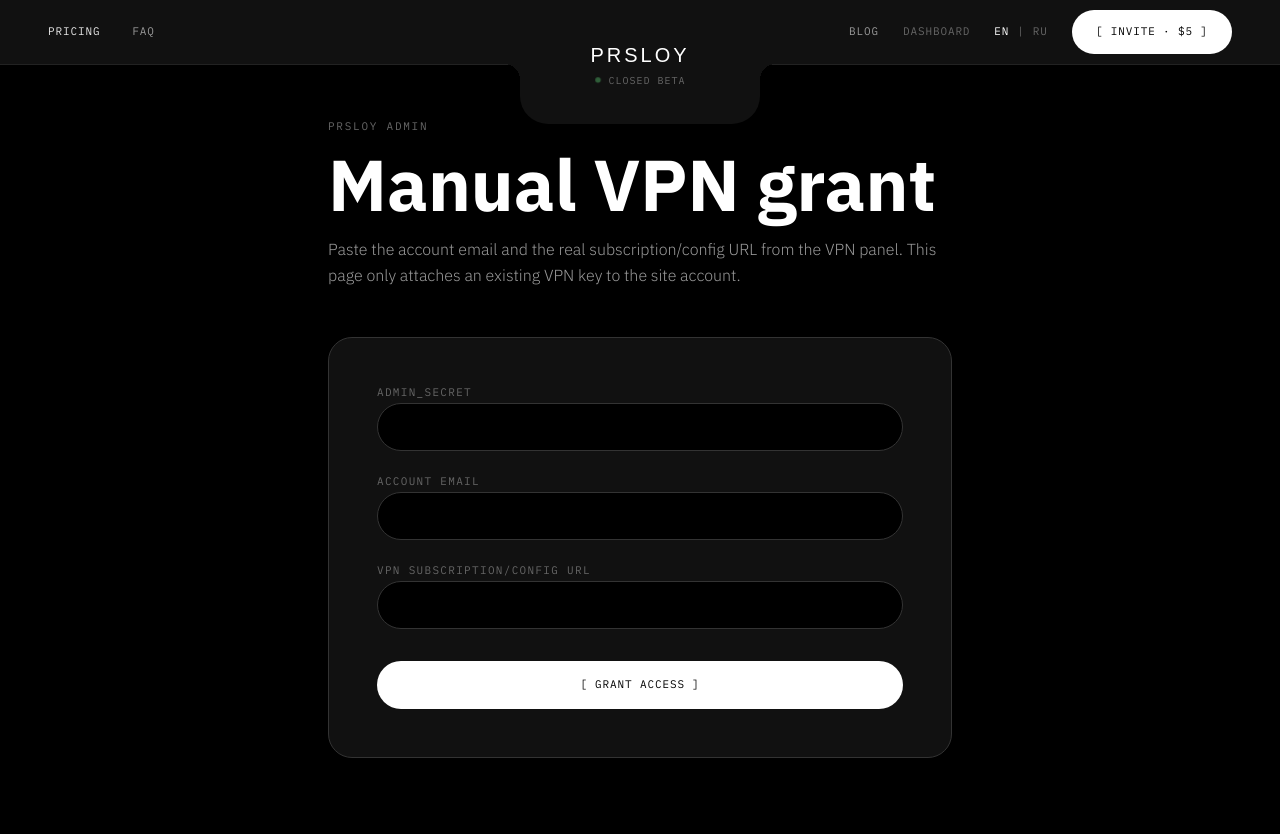
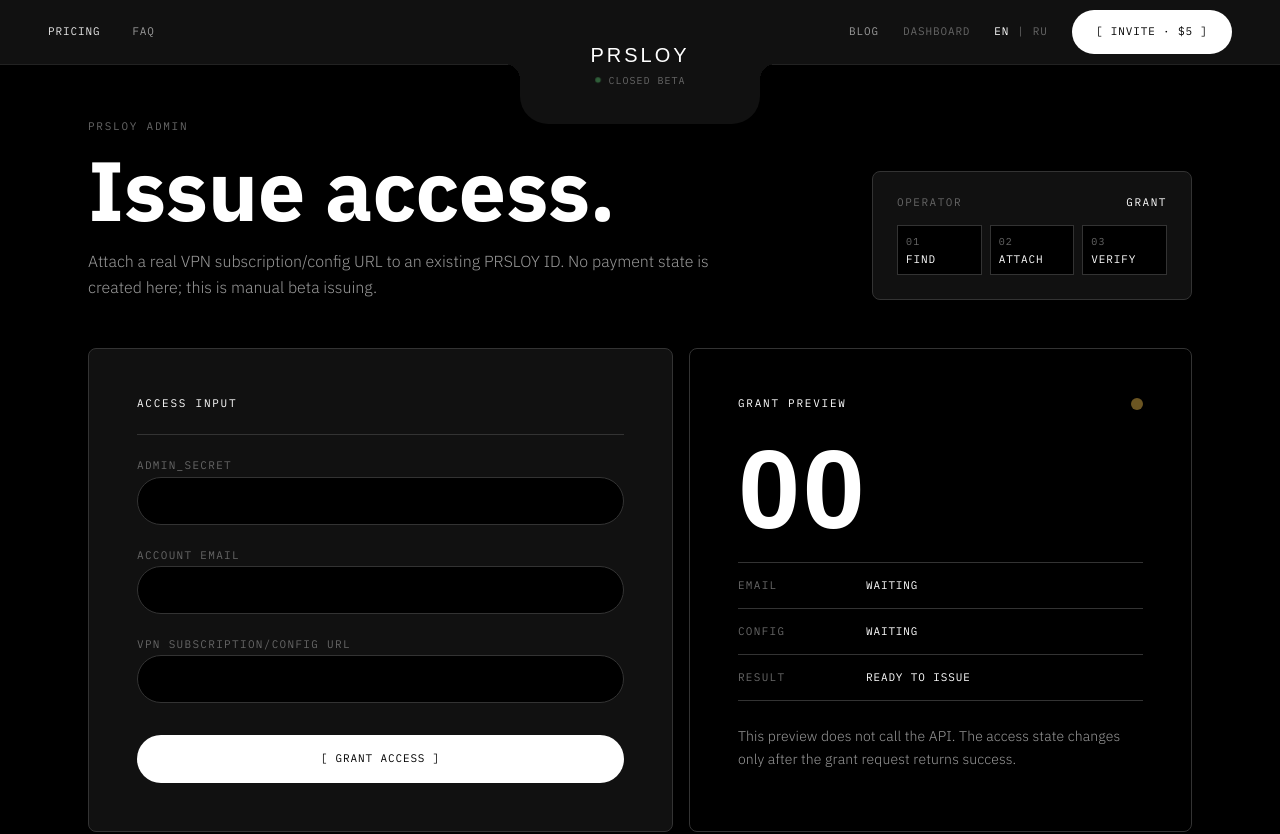
Before and after one commit to convyrtech/PrsloyVPNsite, a Next.js app: page /en/admin/grant in a window 1280 px wide. Shown: the top 834 px of the page. Built offline with nearby package versions, Linux system fonts and the light colour scheme; a web font is replaced by a local one.

Commit message:
Polish manual access grants
Harden the admin grant route validation and turn the manual issuing page into a usable operator console for beta access.

```diff
--- a/src/app/[locale]/admin/grant/page.tsx
+++ b/src/app/[locale]/admin/grant/page.tsx
@@ -18,5 +18,5 @@
   const { locale } = await params;
   setRequestLocale(locale);
 
-  return <AdminGrantClient />;
+  return <AdminGrantClient locale={locale} />;
 }
--- a/src/app/api/admin/grant/route.ts
+++ b/src/app/api/admin/grant/route.ts
@@ -1,6 +1,7 @@
 import { NextResponse } from "next/server";
 import { createHash, timingSafeEqual } from "crypto";
 import { AuthError, getAuthSetupErrorCode, grantAccess } from "@/lib/auth";
+import { isValidEmail } from "@/lib/validation";
 
 export const runtime = "nodejs";
 
@@ -8,6 +9,19 @@
   email?: unknown;
   subscriptionUrl?: unknown;
 };
+
+const MAX_SUBSCRIPTION_URL_LENGTH = 4096;
+const ALLOWED_CONFIG_PROTOCOLS = new Set([
+  "https:",
+  "http:",
+  "vless:",
+  "vmess:",
+  "trojan:",
+  "ss:",
+  "hysteria2:",
+  "hy2:",
+  "wireguard:",
+]);
 
 // Constant-time compare via fixed-length digests — avoids leaking
 // the secret length and short-circuiting on the first wrong byte.
@@ -39,12 +53,28 @@
     return NextResponse.json({ ok: false, error: "invalid_json" }, { status: 400 });
   }
 
-  const email = typeof body.email === "string" ? body.email : "";
-  if (!email.trim()) {
+  const email = typeof body.email === "string" ? body.email.trim().toLowerCase() : "";
+  if (!email) {
     return NextResponse.json({ ok: false, error: "email_required" }, { status: 400 });
   }
+  if (!isValidEmail(email)) {
+    return NextResponse.json({ ok: false, error: "invalid_email" }, { status: 400 });
+  }
+
   const subscriptionUrl =
-    typeof body.subscriptionUrl === "string" ? body.subscriptionUrl : undefined;
+    typeof body.subscriptionUrl === "string" ? body.subscriptionUrl.trim() : "";
+  if (!subscriptionUrl) {
+    return NextResponse.json(
+      { ok: false, error: "subscription_url_required" },
+      { status: 400 }
+    );
+  }
+  if (!isAllowedSubscriptionUrl(subscriptionUrl)) {
+    return NextResponse.json(
+      { ok: false, error: "invalid_subscription_url" },
+      { status: 400 }
+    );
+  }
 
   try {
     const user = await grantAccess(email, { subscriptionUrl });
@@ -67,3 +97,13 @@
     return NextResponse.json({ ok: false, error: "grant_failed" }, { status: 500 });
   }
 }
+
+function isAllowedSubscriptionUrl(value: string): boolean {
+  if (value.length > MAX_SUBSCRIPTION_URL_LENGTH) return false;
+  try {
+    const url = new URL(value);
+    return ALLOWED_CONFIG_PROTOCOLS.has(url.protocol);
+  } catch {
+    return false;
+  }
+}
--- a/src/components/admin/AdminGrantClient.tsx
+++ b/src/components/admin/AdminGrantClient.tsx
@@ -1,11 +1,14 @@
 "use client";
 
 import { useState } from "react";
+import { Link } from "@/i18n/routing";
 
 type GrantUser = {
+  id: string;
   email: string;
   emailVerified: boolean;
   accessStatus: string;
+  vpnSlug: string | null;
   subscriptionUrl: string | null;
   updatedAt: string;
 };
@@ -20,14 +23,16 @@
   not_found: "Admin endpoint is disabled. Add ADMIN_SECRET in Vercel env.",
   user_not_found: "No account exists for this email.",
   email_required: "Email is required.",
+  invalid_email: "Email looks invalid.",
   subscription_url_required: "Subscription/config URL is required.",
+  invalid_subscription_url: "Use a supported subscription URL or config URI.",
   kv_not_configured: "Account storage is not configured.",
   auth_secret_not_configured: "AUTH_SECRET is not configured.",
   invalid_json: "Invalid request body.",
   grant_failed: "Grant failed. Check server logs.",
 };
 
-export function AdminGrantClient() {
+export function AdminGrantClient({ locale }: { locale: string }) {
   const [secret, setSecret] = useState("");
   const [email, setEmail] = useState("");
   const [subscriptionUrl, setSubscriptionUrl] = useState("");
@@ -37,6 +42,14 @@
   async function onSubmit(e: React.FormEvent<HTMLFormElement>) {
     e.preventDefault();
     if (pending) return;
+
+    const normalizedEmail = email.trim().toLowerCase();
+    const normalizedUrl = subscriptionUrl.trim();
+    const localError = validateGrantInput(normalizedEmail, normalizedUrl);
+    if (localError) {
+      setResult({ kind: "error", message: localError });
+      return;
+    }
 
     setPending(true);
     setResult({ kind: "idle" });
@@ -49,8 +62,8 @@
           Authorization: `Bearer ${secret}`,
         },
         body: JSON.stringify({
-          email,
-          subscriptionUrl,
+          email: normalizedEmail,
+          subscriptionUrl: normalizedUrl,
         }),
       });
       const data = (await res.json().catch(() => ({}))) as {
@@ -75,29 +88,60 @@
     }
   }
 
+  const hasPreview = email.trim() || subscriptionUrl.trim();
+
   return (
     <main className="min-h-screen bg-black text-text-primary pt-[120px] pb-3xl">
-      <div className="max-w-2xl mx-auto px-lg flex flex-col gap-2xl">
-        <header className="flex flex-col gap-md">
+      <div className="max-w-6xl mx-auto px-lg flex flex-col gap-2xl">
+        <header className="grid gap-xl lg:grid-cols-[1fr_320px] lg:items-end">
+          <div className="flex flex-col gap-md">
             <p className="font-mono text-label uppercase tracking-[0.16em] text-text-disabled">
               PRSLOY ADMIN
             </p>
             <h1
               className="font-body font-bold text-text-display leading-[0.98]"
-            style={{ fontSize: "clamp(36px, 7vw, 72px)" }}
+              style={{ fontSize: "clamp(40px, 7vw, 84px)" }}
             >
-            Manual VPN grant
+              Issue access.
             </h1>
-          <p className="font-body text-body text-text-secondary leading-[1.65]">
-            Paste the account email and the real subscription/config URL from the VPN panel. This
-            page only attaches an existing VPN key to the site account.
+            <p className="max-w-2xl font-body text-body text-text-secondary leading-[1.65]">
+              Attach a real VPN subscription/config URL to an existing PRSLOY ID. No payment
+              state is created here; this is manual beta issuing.
             </p>
+          </div>
+
+          <section className="border border-border-visible rounded-[8px] bg-surface p-lg flex flex-col gap-md">
+            <div className="flex items-center justify-between gap-md font-mono text-label uppercase tracking-[0.14em]">
+              <span className="text-text-disabled">OPERATOR</span>
+              <span className="text-text-display">GRANT</span>
+            </div>
+            <div className="grid grid-cols-3 gap-sm">
+              {["FIND", "ATTACH", "VERIFY"].map((item, index) => (
+                <div key={item} className="border border-border-visible bg-black p-sm">
+                  <div className="font-mono text-[10px] uppercase tracking-[0.12em] text-text-disabled">
+                    {String(index + 1).padStart(2, "0")}
+                  </div>
+                  <div className="mt-xs font-mono text-label uppercase tracking-[0.08em] text-text-display">
+                    {item}
+                  </div>
+                </div>
+              ))}
+            </div>
+          </section>
         </header>
 
+        <section className="grid grid-cols-1 lg:grid-cols-[1fr_0.86fr] gap-md">
           <form
             onSubmit={onSubmit}
-          className="border border-border-visible rounded-[24px] p-xl sm:p-2xl bg-surface flex flex-col gap-lg"
+            className="border border-border-visible rounded-[8px] p-xl sm:p-2xl bg-surface flex flex-col gap-lg"
           >
+            <div className="flex items-center gap-md border-b border-border-visible pb-lg">
+              <span className="font-mono text-label uppercase tracking-[0.16em] text-text-display">
+                Access input
+              </span>
+              <span className="h-px flex-1 bg-border-visible/40" />
+            </div>
+
             <AdminInput
               label="ADMIN_SECRET"
               type="password"
@@ -136,27 +180,181 @@
                 {result.message}
               </p>
             )}
+          </form>
 
-          {result.kind === "success" && (
-            <section className="border border-border-visible rounded-[16px] p-lg flex flex-col gap-sm">
-              <p className="font-mono text-label uppercase tracking-[0.12em] text-success">
-                Access granted
-              </p>
-              <p className="font-body text-body-sm text-text-secondary break-words">
-                {result.user.email}
-              </p>
-              <a
-                href={result.user.subscriptionUrl || "#"}
-                className="font-mono text-body-sm text-text-display break-all hover:opacity-80"
-              >
-                {result.user.subscriptionUrl}
-              </a>
+          <aside className="border border-border-visible rounded-[8px] bg-black p-xl sm:p-2xl flex flex-col gap-xl">
+            <div className="flex items-center justify-between gap-md">
+              <span className="font-mono text-label uppercase tracking-[0.16em] text-text-display">
+                Grant preview
+              </span>
+              <span
+                className={`inline-block h-3 w-3 rounded-full ${
+                  result.kind === "success"
+                    ? "bg-success shadow-[0_0_14px_rgba(74,158,92,0.8)]"
+                    : "bg-warning animate-pulse"
+                }`}
+              />
+            </div>
+
+            {result.kind === "success" ? (
+              <SuccessPanel user={result.user} locale={locale} />
+            ) : (
+              <PreviewPanel email={email} subscriptionUrl={subscriptionUrl} hasPreview={Boolean(hasPreview)} />
+            )}
+          </aside>
         </section>
-          )}
-        </form>
+
+        <section className="grid grid-cols-1 md:grid-cols-3 gap-md">
+          <AdminNote index="01" title="Existing account" body="The user must create a PRSLOY ID first. This tool does not register accounts." />
+          <AdminNote index="02" title="Real config only" body="Paste the actual subscription/config URL from the provisioning panel. Bad URLs are rejected." />
+          <AdminNote index="03" title="User reloads dashboard" body="After success, the user can refresh the dashboard and see active access immediately." />
+        </section>
       </div>
     </main>
   );
+}
+
+function PreviewPanel({
+  email,
+  subscriptionUrl,
+  hasPreview,
+}: {
+  email: string;
+  subscriptionUrl: string;
+  hasPreview: boolean;
+}) {
+  const trimmedUrl = subscriptionUrl.trim();
+  return (
+    <div className="flex flex-col gap-lg">
+      <div className="font-display font-bold text-text-display leading-[0.85]"
+           style={{ fontSize: "clamp(64px, 10vw, 112px)", letterSpacing: "0.02em" }}>
+        {hasPreview ? "01" : "00"}
+      </div>
+      <div className="flex flex-col">
+        <PreviewRow label="Email" value={email.trim().toLowerCase() || "waiting"} />
+        <PreviewRow label="Config" value={trimmedUrl ? maskUrl(trimmedUrl) : "waiting"} />
+        <PreviewRow label="Result" value="ready to issue" />
+      </div>
+      <p className="font-body text-body-sm text-text-secondary leading-[1.65]">
+        This preview does not call the API. The access state changes only after the grant request
+        returns success.
+      </p>
+    </div>
+  );
+}
+
+function SuccessPanel({ user, locale }: { user: GrantUser; locale: string }) {
+  return (
+    <div className="flex flex-col gap-lg">
+      <div className="font-display font-bold text-text-display leading-[0.85]"
+           style={{ fontSize: "clamp(64px, 10vw, 112px)", letterSpacing: "0.02em" }}>
+        OK
+      </div>
+      <div className="flex flex-col">
+        <PreviewRow label="Email" value={user.email} />
+        <PreviewRow label="Access" value={user.accessStatus} />
+        <PreviewRow label="Verified" value={user.emailVerified ? "yes" : "pending email"} />
+        <PreviewRow label="Slug" value={user.vpnSlug || "created"} />
+        <PreviewRow label="Updated" value={formatAdminDate(user.updatedAt, locale)} />
+      </div>
+      {user.subscriptionUrl && (
+        <a
+          href={user.subscriptionUrl}
+          target="_blank"
+          rel="noopener noreferrer"
+          className="font-mono text-body-sm text-text-display break-all hover:opacity-80"
+        >
+          {user.subscriptionUrl}
+        </a>
+      )}
+      <Link
+        href="/dashboard"
+        className="self-start font-mono text-label uppercase tracking-[0.08em] text-text-display hover:opacity-80"
+      >
+        Open dashboard check -&gt;
+      </Link>
+    </div>
+  );
+}
+
+function PreviewRow({ label, value }: { label: string; value: string }) {
+  return (
+    <div className="grid grid-cols-[112px_1fr] gap-md border-t border-border-visible py-md last:border-b">
+      <span className="font-mono text-label uppercase tracking-[0.12em] text-text-disabled">
+        {label}
+      </span>
+      <span className="min-w-0 font-mono text-label uppercase tracking-[0.08em] text-text-display break-words">
+        {value}
+      </span>
+    </div>
+  );
+}
+
+function AdminNote({ index, title, body }: { index: string; title: string; body: string }) {
+  return (
+    <article className="border border-border-visible rounded-[8px] p-lg min-h-[170px] flex flex-col gap-md">
+      <span className="font-mono text-label uppercase tracking-[0.14em] text-text-disabled">
+        {index}
+      </span>
+      <h2 className="font-body font-bold text-text-display text-subheading leading-[1.2]">
+        {title}
+      </h2>
+      <p className="font-body text-body-sm text-text-secondary leading-[1.55]">
+        {body}
+      </p>
+    </article>
+  );
+}
+
+function validateGrantInput(email: string, subscriptionUrl: string): string | null {
+  if (!email) return "Email is required.";
+  if (!/^[^\s@]+@[^\s@]+\.[^\s@]+$/.test(email) || email.length > 254) {
+    return "Email looks invalid.";
+  }
+  if (!subscriptionUrl) return "Subscription/config URL is required.";
+  try {
+    const url = new URL(subscriptionUrl);
+    const allowed = new Set([
+      "https:",
+      "http:",
+      "vless:",
+      "vmess:",
+      "trojan:",
+      "ss:",
+      "hysteria2:",
+      "hy2:",
+      "wireguard:",
+    ]);
+    if (!allowed.has(url.protocol)) {
+      return "Use a supported subscription URL or config URI.";
+    }
+  } catch {
+    return "Use a supported subscription URL or config URI.";
+  }
+  return null;
+}
+
+function maskUrl(value: string) {
+  try {
+    const url = new URL(value);
+    if (url.origin !== "null") {
+      return `${url.origin}${url.pathname.slice(0, 10)}...`;
+    }
+    return `${url.protocol}//${url.host || url.pathname.slice(0, 18)}...`;
+  } catch {
+    return `${value.slice(0, 18)}...`;
+  }
+}
+
+function formatAdminDate(value: string, locale: string) {
+  const date = new Date(value);
+  if (Number.isNaN(date.getTime())) return value;
+  return new Intl.DateTimeFormat(locale === "ru" ? "ru-RU" : "en-US", {
+    day: "2-digit",
+    month: "short",
+    hour: "2-digit",
+    minute: "2-digit",
+  }).format(date);
 }
 
 function AdminInput({
```
Lines whose indentation alone changed are shown as unchanged.
